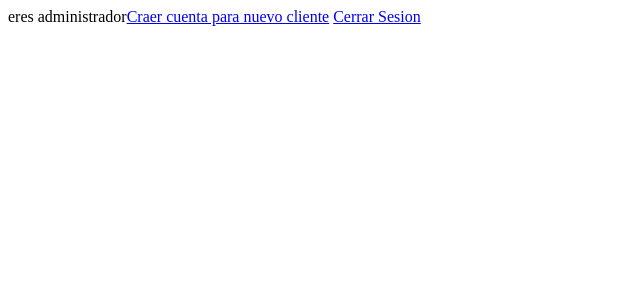
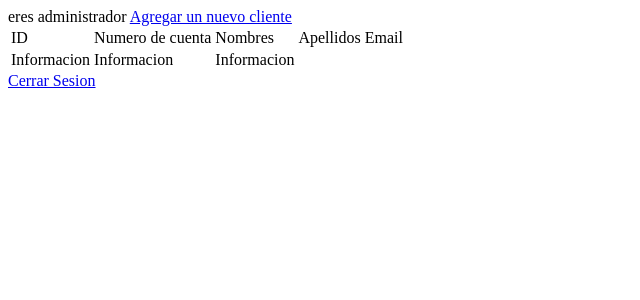
Before and after one commit to Expentor/DreamBucks, a PHP site: page /admin.php in a window 1280 px wide. Shown: the top 300 px of the page, without its empty margins (0-640 px from the left). Run offline with PHP 8.4, Linux system fonts and the light colour scheme.

Commit message:
Create Table in admin.php

```diff
--- a/dreambucks/ConnectDB.php
+++ b/dreambucks/ConnectDB.php
@@ -1,5 +1,4 @@
 <?php
 // conectare a base de datos
-$connect = mysqli_connect("localhost", "root", "", "dreambucks");
-
+$connect = mysqli_connect("localhost", "root", "Maullino1011", "dreambucks");
 ?>
--- a/dreambucks/admin.php
+++ b/dreambucks/admin.php
@@ -2,5 +2,32 @@
 // este es el apartado del admi y el unico acceso para agregar usuarios nuevos
 echo "eres administrador";
 ?>
-<a href="Register_U.php" class="">Craer cuenta para nuevo cliente</a>
-<a href="Logout.php" class="">Cerrar Sesion</a>
+<!DOCTYPE html>
+<html lang="en">
+<head>
+    <meta charset="UTF-8">
+    <meta http-equiv="X-UA-Compatible" content="IE=edge">
+    <meta name="viewport" content="width=device-width, initial-scale=1.0">
+    <title>Panel de administrador</title>
+</head>
+<body>
+    <a href="Register_U.php" class="">Agregar un nuevo cliente</a>
+    <div>
+        <table class="clients-table">
+            <tr>
+                <td>ID</td>
+                <td>Numero de cuenta</td>
+                <td>Nombres</td>
+                <td>Apellidos</td>
+                <td>Email</td>
+            </tr>
+            <tr>
+                <td>Informacion</td>
+                <td>Informacion</td>
+                <td>Informacion</td>
+            </tr>
+        </table>
+    </div>
+    <a href="Logout.php" class="">Cerrar Sesion</a>
+</body>
+</html>
--- /dev/null
+++ b/dreambucks/setup.sql
@@ -0,0 +1 @@
+USE dreambucks;
```
Also changed, not shown: dreambucks/Process_Pay.php (+6 -6 lines), dreambucks/dreambucks.sql (+17 -0 lines).
